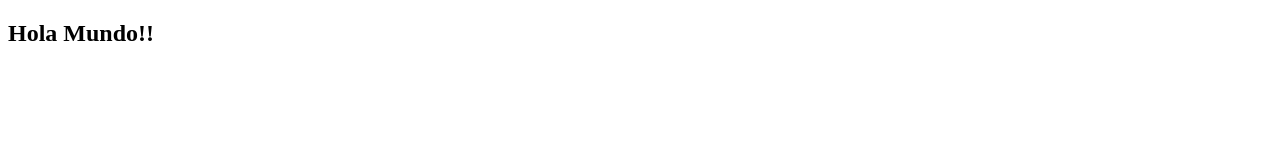
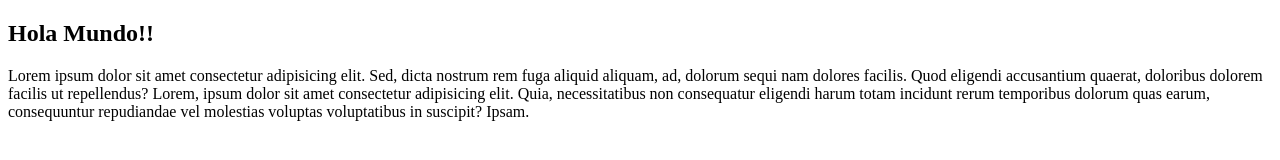
Before and after one commit to heydi20/Practica-Taller, a plain HTML site: page index.html in a window 1280 px wide. Drawn offline with Linux system fonts and the light colour scheme.

Commit message:
añadiendo parrafo

```diff
--- a/index.html
+++ b/index.html
@@ -7,5 +7,9 @@
 </head>
 <body>
     <h2>Hola Mundo!!</h2>
+    <p>
+        Lorem ipsum dolor sit amet consectetur adipisicing elit. Sed, dicta nostrum rem fuga aliquid aliquam, ad, dolorum sequi nam dolores facilis. Quod eligendi accusantium quaerat, doloribus dolorem facilis ut repellendus?
+        Lorem, ipsum dolor sit amet consectetur adipisicing elit. Quia, necessitatibus non consequatur eligendi harum totam incidunt rerum temporibus dolorum quas earum, consequuntur repudiandae vel molestias voluptas voluptatibus in suscipit? Ipsam.
+    </p>
 </body>
 </html>
```
